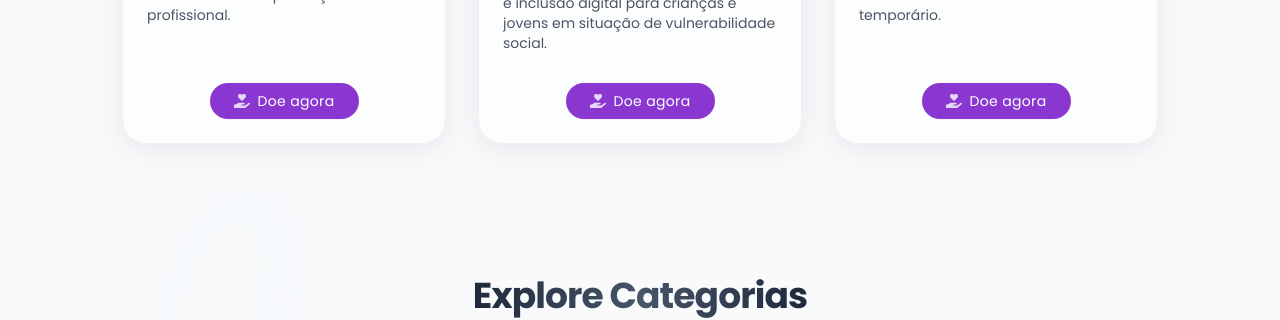
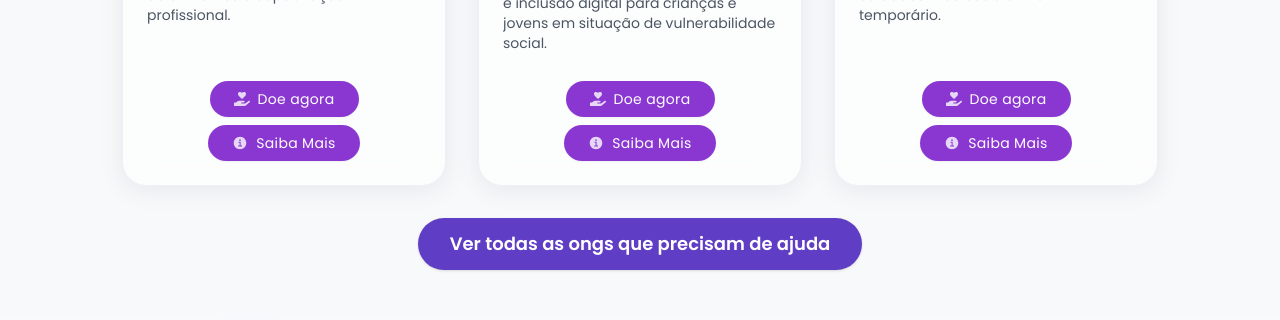
Before and after one commit to Rodrigo081pb/DoarProject, a React (Vite) app: page / in a window 1280 px wide. Shown: the part 1320-1640 px from the top of the page. Built offline with nearby package versions, Linux system fonts and the light colour scheme; no server answers.

Commit message:
styled and feat: implementação de botão Saiba mais que vai redirecionar pro perfil daquela ong, e doe agora que vai redirecionar pro Whatsapp, implementação do botão que vai levar para tela de todas ongs que precisam de emergencia foi feito também

```diff
--- a/src/pages/Home/components/SosSection/SosSection.jsx
+++ b/src/pages/Home/components/SosSection/SosSection.jsx
@@ -5,38 +5,50 @@ import "swiper/css";
 import "swiper/css/pagination";
 import CtaSosEmergencia from "./components/CtaSosSection/CtaSosSection";
 import CardOngs from "./components/CardOngs/CardOngsSection";
+import BaseButton from '../../../../components/BaseButton';
 import { useInView } from "../../../../hooks/useInView";
 
 
 const cards = [
   {
+    id: 1,
     categoria: "Alimentação",
     local: "São Paulo, SP",
     nome: "Ação Contra a Fome",
     descricao: "Combatendo a insegurança alimentar através de programas de distribuição de alimentos e capacitação profissional.",
     apoiadores: 1240,
     imagem: "https://i.pinimg.com/736x/82/a3/3a/82a33a43be59e913b58efbdfd64e281e.jpg",
+    whatsapp: "5511999999999",
   },
   {
+    id: 2,
     categoria: "Educação",
     local: "Rio de Janeiro, RJ",
     nome: "Instituto Educação Para Todos",
     descricao: "Promovendo educação de qualidade e inclusão digital para crianças e jovens em situação de vulnerabilidade social.",
     apoiadores: 892,
     imagem: "https://i.pinimg.com/736x/82/a3/3a/82a33a43be59e913b58efbdfd64e281e.jpg",
+    whatsapp: "5521999999999",
   },
   {
+    id: 3,
     categoria: "Animais",
     local: "São Paulo, SP",
     nome: "Proteção Animal São Paulo",
     descricao: "Resgatamos e cuidamos de animais abandonados, proporcionando cuidados médicos e um lar temporário.",
     apoiadores: 2156,
     imagem: "https://i.pinimg.com/736x/82/a3/3a/82a33a43be59e913b58efbdfd64e281e.jpg",
+    whatsapp: "5511988888888",
   },
 ];
 
 export default function EmergenciaSection() {
   const [sectionRef, isVisible] = useInView({ threshold: 0.2 });
+  // Função para redirecionar para página de todas as ongs
+  const handleVerTodas = () => {
+    // Mocado: redireciona para uma rota fictícia
+    window.location.href = '/ongs-emergencia';
+  };
   return (
     <section
       ref={sectionRef}
@@ -48,8 +60,13 @@ export default function EmergenciaSection() {
         style={{ maxWidth: '1100px' }}
       >
         {cards.map((card, idx) => (
-          <CardOngs key={idx} {...card} />
+          <CardOngs key={card.id} {...card} />
         ))}
+      </div>
+      <div className="flex justify-center mt-8 w-full">
+        <BaseButton size="lg" variant="primary" onClick={handleVerTodas}>
+          Ver todas as ongs que precisam de ajuda
+        </BaseButton>
       </div>
     </section>
   );
--- a/src/pages/Home/components/SosSection/components/CardOngs/CardOngsSection.jsx
+++ b/src/pages/Home/components/SosSection/components/CardOngs/CardOngsSection.jsx
@@ -1,8 +1,18 @@
 
 import React from "react";
 import { FaHandHoldingHeart } from "react-icons/fa";
+import { IoInformationCircleSharp } from 'react-icons/io5';
 
-export default function CardOngs({ categoria, local, nome, descricao, apoiadores, imagem }) {
+export default function CardOngs({ id, categoria, local, nome, descricao, apoiadores, imagem, whatsapp }) {
+    // Função para abrir WhatsApp da ONG
+    const handleDoeAgora = () => {
+        // Mocado: link direto para WhatsApp com mensagem padrão
+        window.open(`https://wa.me/${whatsapp}?text=Olá!%20Quero%20ajudar%20a%20ONG%20${encodeURIComponent(nome)}`, '_blank');
+    };
+    // Função para ir ao perfil da ONG (mocado)
+    const handleSaibaMais = () => {
+        window.location.href = `/perfil-ong/${id}`;
+    };
     return (
         <div
             className="relative rounded-3xl flex flex-col overflow-hidden card-ongs group transition-all duration-300 ease-in-out hover:shadow-xl hover:-translate-y-1 hover:scale-[1.02] w-full max-w-[320px] min-w-[224px] min-h-[370px] md:max-w-[350px] md:min-h-[400px] border border-gray-200/60 bg-white/60 backdrop-blur-lg"
@@ -26,7 +36,6 @@ export default function CardOngs({ categoria, local, nome, descricao, apoiadores
                 >
                     {categoria}
                 </span>
-
             </div>
             <div
                 className="flex flex-col flex-1 p-6 justify-between"
@@ -49,9 +58,22 @@ export default function CardOngs({ categoria, local, nome, descricao, apoiadores
                     {descricao}
                 </p>
                 <div className="flex justify-center mt-2">
-                    <button className="bg-purple-700/90 hover:bg-purple-800/90 active:bg-purple-900/90 text-white font-medium py-2 px-6 rounded-full shadow-sm transition-all duration-200 focus:outline-none focus:ring-2 focus:ring-purple-300 text-sm tracking-wide flex items-center gap-2 group/button">
+                    <button
+                        onClick={handleDoeAgora}
+                        className="bg-purple-700/90 hover:bg-purple-800/90 active:bg-purple-900/90 text-white font-medium py-2 px-6 rounded-full shadow-sm transition-all duration-200 focus:outline-none focus:ring-2 focus:ring-purple-300 text-sm tracking-wide flex items-center gap-2 group/button"
+                    >
                         <span className="transition-transform duration-200 group-hover/button:-translate-y-0.5"><FaHandHoldingHeart className="text-base opacity-80" /></span>
                         Doe agora
+                    </button>
+                </div>
+                <div className="flex justify-center mt-2">
+                    <button
+                        onClick={handleSaibaMais}
+                        className="bg-purple-700/90 hover:bg-purple-800/90 active:bg-purple-900/90 text-white font-medium py-2 px-6 rounded-full shadow-sm transition-all duration-200 focus:outline-none focus:ring-2 focus:ring-purple-300 text-sm tracking-wide flex items-center gap-2 group/button"
+                    >
+                        <span className="transition-transform duration-200 group-hover/button:-translate-y-0.5">
+                        <IoInformationCircleSharp className="text-base opacity-80" /></span>
+                        Saiba Mais
                     </button>
                 </div>
             </div>
```
